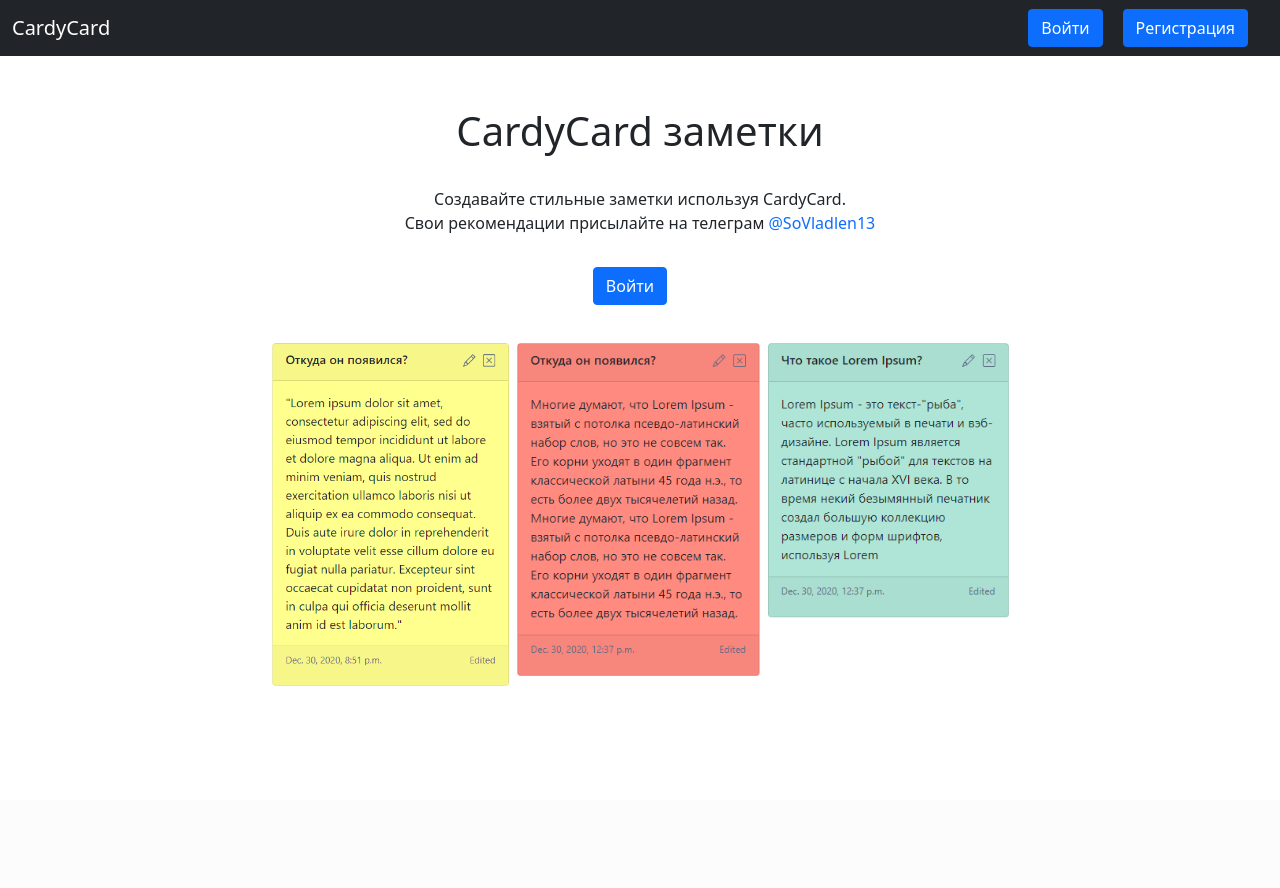
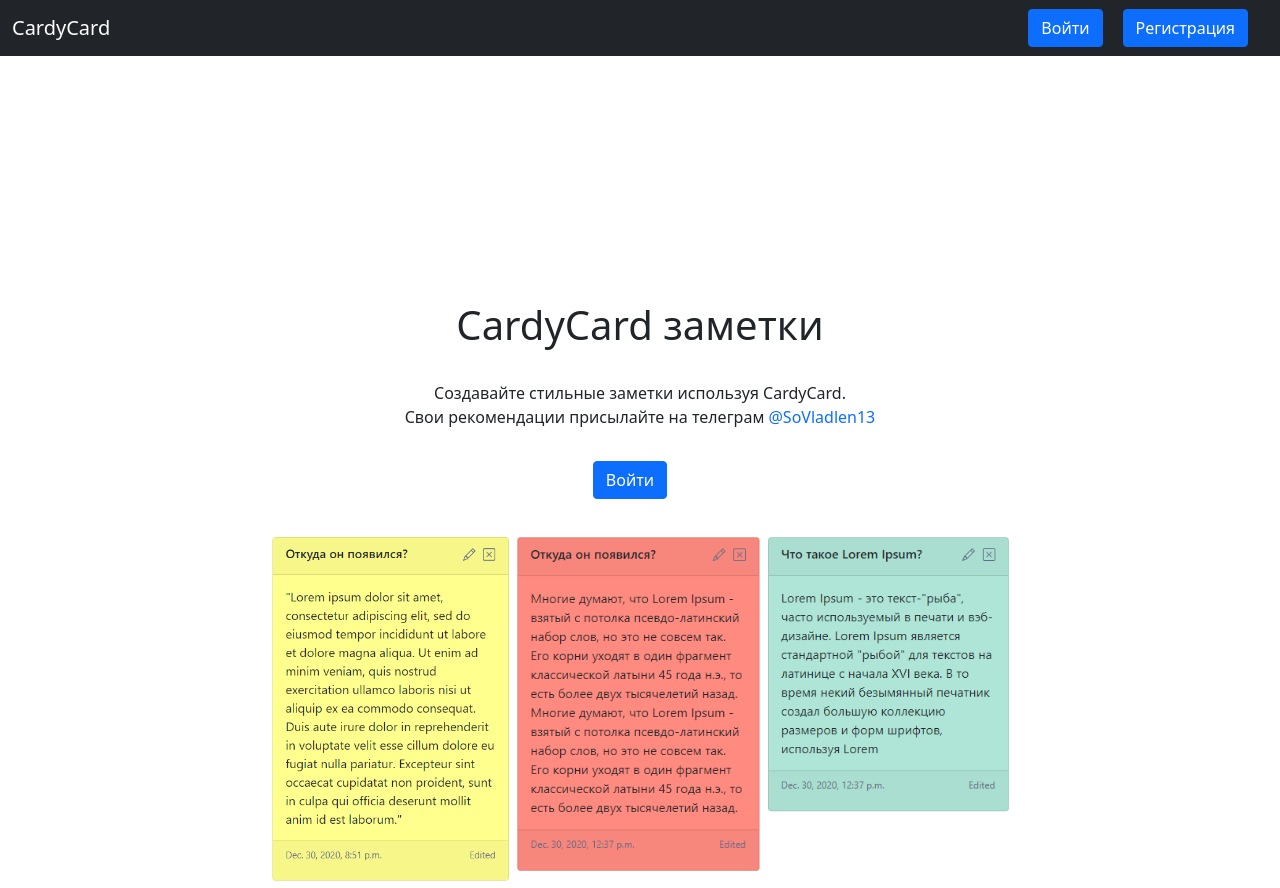
Before and after one commit to Vlad202/CardyCard, a Django app: page / in a window 1280 px wide. Before the commit the page ends 686 px from the top, so only its background shows below. Run offline with Django 3.2, Linux system fonts and the light colour scheme; some libraries are stand-ins or nearby versions.

Commit message:
fix main screen overflow

```diff
--- a/static/css/style.css
+++ b/static/css/style.css
@@ -3,10 +3,14 @@
     padding-top: 80px;
     /*min-height: 100vh;*/
 }
+body {
+    overflow: hidden;
+}
 .background-main {
     display: flex;
     justify-content: center;
     align-items: flex-start;
+    position: absolute;
     overflow: hidden;
 }
 .telegram-a {
```
Also changed, not shown: db.sqlite3.
